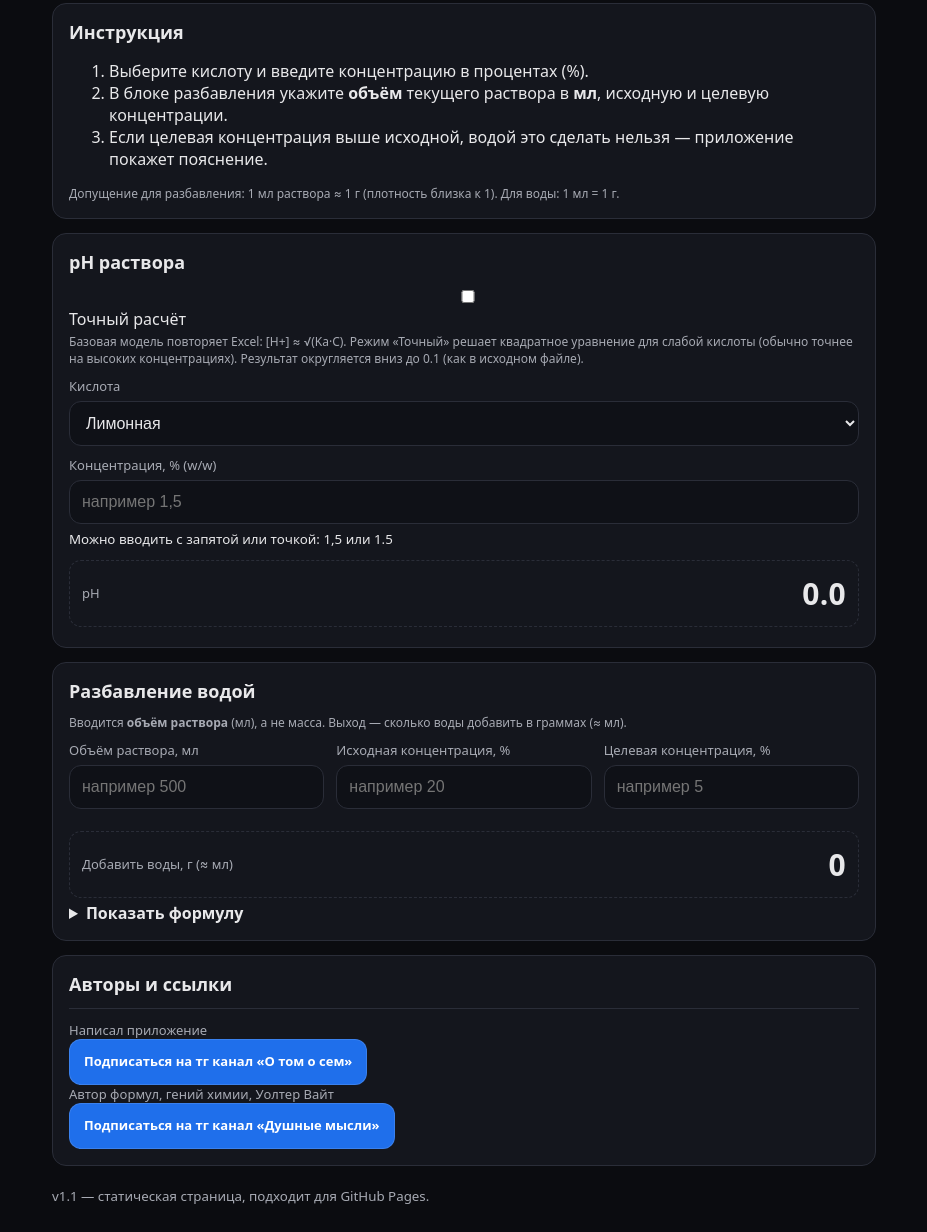
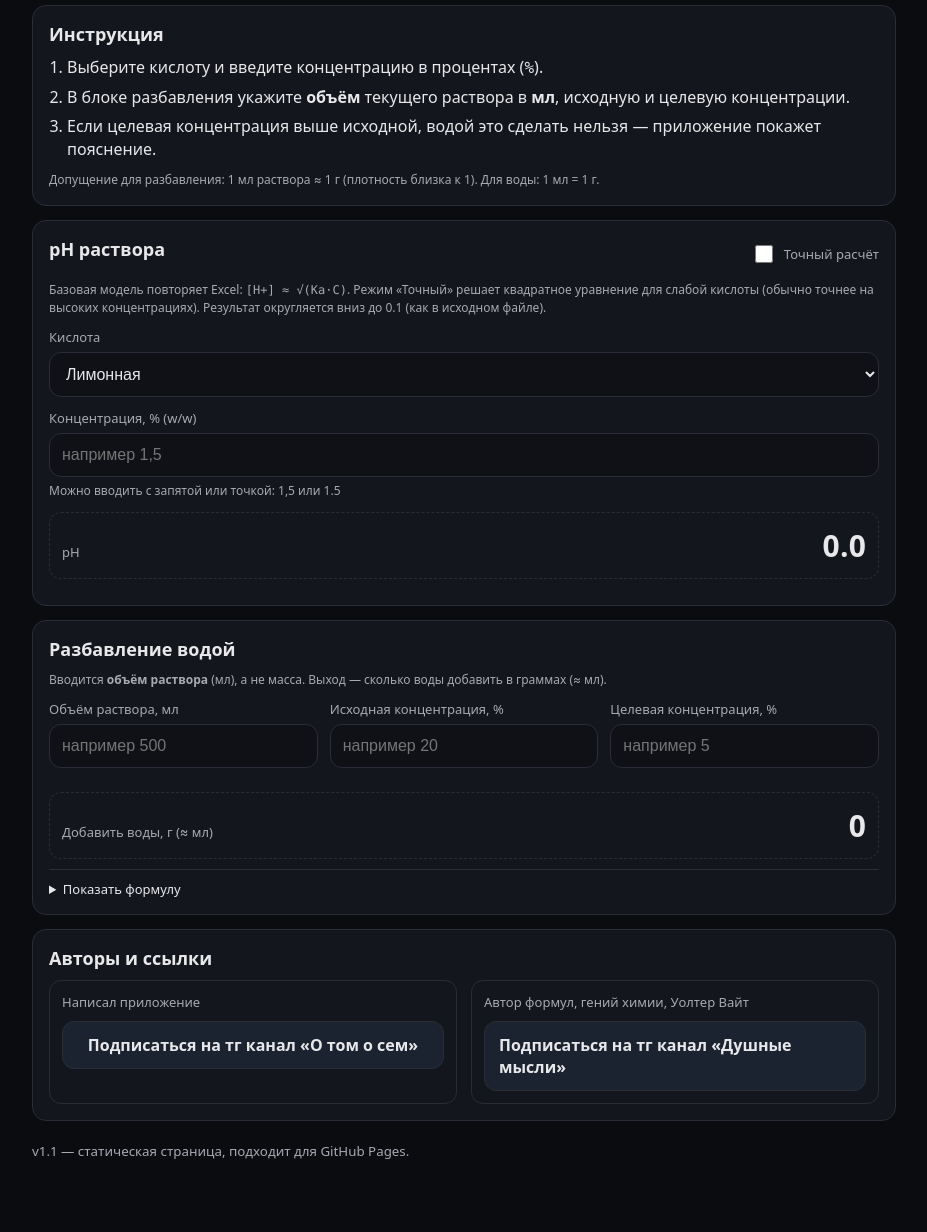
Before and after one commit to prostodeniskdt-dot/ph-acid-calculator, a plain HTML site: page index.html in a window 1280 px wide. Shown: the part 99-1331 px from the top of the page, without its empty margins (176-1103 px from the left). After the commit the page ends 1286 px from the top, so only its background shows below. Drawn offline with Linux system fonts and the light colour scheme.

Commit message:
Update styles.css

```diff
--- a/styles.css
+++ b/styles.css
@@ -5,15 +5,10 @@
   --muted: #a7aab3;
   --border: #2a2d38;
   --focus: #6aa9ff;
-  --btn: #1f6feb;
-  --btn2: #2ea043;
+  --btnbg: #1b2230;
 }
 
 * { box-sizing: border-box; }
-
-html, body {
-  height: 100%;
-}
 
 body {
   margin: 0;
@@ -23,23 +18,22 @@ body {
 }
 
 .container {
-  max-width: 860px;
+  max-width: 900px;
   margin: 0 auto;
   padding: 18px;
-  padding-bottom: calc(18px + env(safe-area-inset-bottom));
+  padding-left: max(18px, env(safe-area-inset-left));
+  padding-right: max(18px, env(safe-area-inset-right));
 }
 
 .header h1 {
   margin: 8px 0 6px;
-  font-size: 28px;
+  font-size: 26px;
   font-weight: 800;
-  letter-spacing: 0.2px;
 }
 
 .subtitle {
   margin: 0 0 14px;
   color: var(--muted);
-  font-size: 13px;
   line-height: 1.4;
 }
 
@@ -52,33 +46,37 @@ body {
 }
 
 .card h2 {
-  margin: 0 0 12px;
+  margin: 0 0 10px;
   font-size: 18px;
 }
 
-.details summary {
-  cursor: pointer;
-  user-select: none;
-  font-weight: 700;
+.card-title-row {
+  display: flex;
+  align-items: center;
+  justify-content: space-between;
+  gap: 12px;
+  margin-bottom: 10px;
 }
 
-.details-body {
-  margin-top: 10px;
-  color: var(--text);
-  line-height: 1.5;
-  font-size: 14px;
+.toggle {
+  display: inline-flex;
+  align-items: center;
+  gap: 8px;
+  color: var(--muted);
+  font-size: 13px;
+  user-select: none;
 }
 
-.muted-list {
-  margin: 10px 0 0;
-  color: var(--muted);
-  font-size: 13px;
+.toggle input {
+  width: 18px;
+  height: 18px;
+  accent-color: var(--focus);
 }
 
 .field {
   display: grid;
   gap: 6px;
-  margin: 10px 0;
+  margin: 12px 0;
 }
 
 .field span {
@@ -86,27 +84,26 @@ body {
   font-size: 13px;
 }
 
+.microhint {
+  color: var(--muted);
+  font-size: 12px;
+  line-height: 1.35;
+}
+
 input, select {
   width: 100%;
-  padding: 12px 12px; /* крупнее для мобильных */
+  padding: 12px 12px;
   border-radius: 12px;
   border: 1px solid var(--border);
   background: #0f1117;
   color: var(--text);
   outline: none;
-  font-size: 16px; /* важно: меньше 16px на iOS вызывает zoom */
+  font-size: 16px; /* важно для iOS: меньше 16px = автозум */
 }
 
 input:focus, select:focus {
   border-color: var(--focus);
-  box-shadow: 0 0 0 3px rgba(106, 169, 255, 0.22);
-}
-
-.hint {
-  margin: 4px 0 0;
-  color: var(--muted);
-  font-size: 12px;
-  line-height: 1.35;
+  box-shadow: 0 0 0 3px rgba(106, 169, 255, 0.2);
 }
 
 .grid {
@@ -125,14 +122,9 @@ input:focus, select:focus {
   border-radius: 12px;
   border: 1px dashed var(--border);
   display: flex;
-  align-items: center;
+  align-items: baseline;
   justify-content: space-between;
   gap: 12px;
-}
-
-.result-left {
-  display: grid;
-  gap: 4px;
 }
 
 .result-label {
@@ -140,59 +132,87 @@ input:focus, select:focus {
   font-size: 13px;
 }
 
-.note {
-  color: var(--muted);
-  font-size: 12px;
-  line-height: 1.35;
-  max-width: 520px;
-}
-
 .result-value {
   font-size: 30px;
   font-weight: 900;
-  letter-spacing: 0.3px;
+  letter-spacing: 0.2px;
 }
 
-.actions {
+.hint {
+  margin: 10px 0 0;
+  color: var(--muted);
+  font-size: 12px;
+  line-height: 1.45;
+}
+
+.list {
+  margin: 8px 0 0 18px;
+  padding: 0;
+  color: var(--text);
+}
+
+.list li {
+  margin: 6px 0;
+  line-height: 1.45;
+}
+
+.mono {
+  font-family: ui-monospace, SFMono-Regular, Menlo, Monaco, Consolas, "Liberation Mono", monospace;
+}
+
+.details {
+  margin-top: 10px;
+  border-top: 1px solid var(--border);
+  padding-top: 10px;
+}
+
+.details summary {
+  cursor: pointer;
+  color: var(--text);
+  font-size: 13px;
+}
+
+.credits {
   display: grid;
-  gap: 10px;
-  margin-top: 8px;
+  grid-template-columns: 1fr;
+  gap: 14px;
 }
 
 @media (min-width: 720px) {
-  .actions { grid-template-columns: 1fr 1fr; }
+  .credits { grid-template-columns: 1fr 1fr; }
+}
+
+.credit-block {
+  border: 1px solid var(--border);
+  border-radius: 12px;
+  padding: 12px;
+}
+
+.credit-title {
+  color: var(--muted);
+  font-size: 13px;
+  margin-bottom: 10px;
 }
 
 .btn {
   display: inline-flex;
+  width: 100%;
   align-items: center;
   justify-content: center;
-  text-align: center;
+  gap: 8px;
   padding: 12px 14px;
   border-radius: 12px;
+  border: 1px solid var(--border);
+  background: var(--btnbg);
+  color: var(--text);
   text-decoration: none;
-  color: white;
-  background: var(--btn);
-  border: 1px solid rgba(255,255,255,0.12);
-  font-weight: 800;
-  line-height: 1.2;
-  min-height: 46px; /* комфортная высота для тапа */
+  font-weight: 700;
 }
 
-.btn:hover {
-  filter: brightness(1.05);
-}
-
-.btn-secondary {
-  background: var(--btn2);
-}
-
-.credits {
-  margin-top: 12px;
-  padding-top: 12px;
-  border-top: 1px solid var(--border);
-  color: var(--muted);
-  font-size: 13px;
+.btn:focus {
+  outline: none;
+  border-color: var(--focus);
+  box-shadow: 0 0 0 3px rgba(106, 169, 255, 0.2);
 }
 
 .footer {
```
